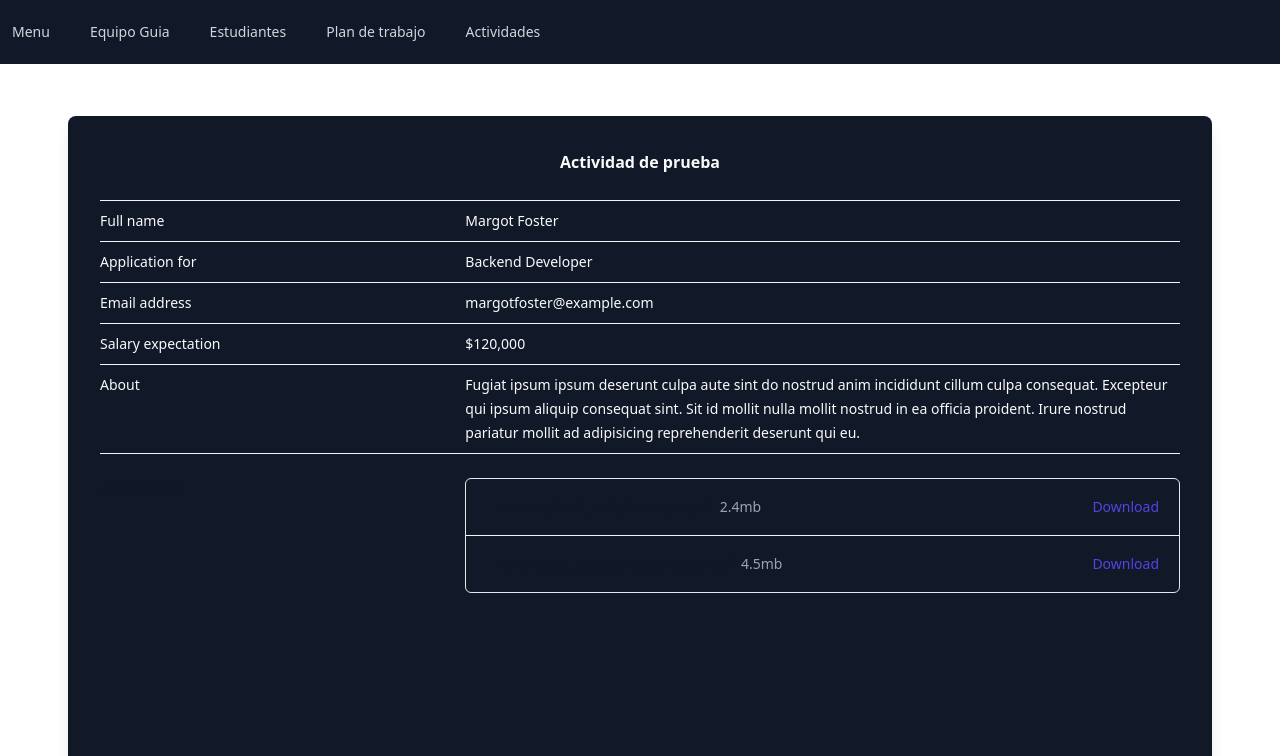
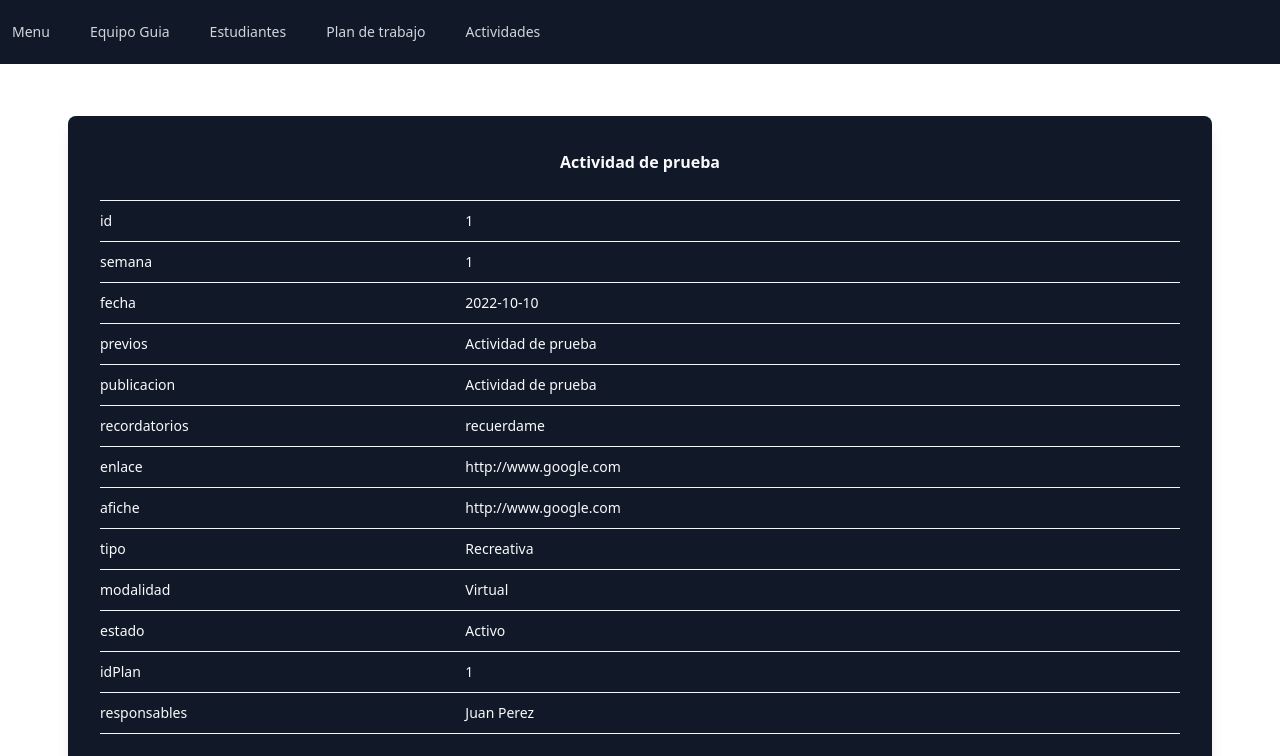
Before and after one commit to Willvillegas/Proyecto-DS-Equipo5, a React (Vite) app in the folder Client/: page /detalle-actividad in a window 1280 px wide. Shown: the top 756 px of the page. Built offline with nearby package versions, Linux system fonts and the light colour scheme.

Commit message:
chore: Update DetallesActividad page to display activity information dynamically

```diff
--- a/Client/src/Pages/DetallesActividad.jsx
+++ b/Client/src/Pages/DetallesActividad.jsx
@@ -5,23 +5,24 @@
 const DetallesActividad = () => {
 
     const [actividad, setActividad] = useState({});
-    //simulación de una actividad.
+
 
     useEffect(() => {
+        //simulación de una actividad (Json).
         const actividad = {
-            id:1,
-            semana:1,
-            fecha:"2022-10-10",
-            previos:"Actividad de prueba",
-            publicacion:"Actividad de prueba",
-            recordatorios: "recuerdame",
-            enlace: "http://www.google.com",
-            afiche: "http://www.google.com",
-            tipo: "Recreativa",
-            modalidad: "Virtual",
-            estado: "Activo",
-            idPlan: 1,
-            responsables: "Juan Perez"
+            "id":1,
+            "semana":1,
+            "fecha":"2022-10-10",
+            "previos":"Actividad de prueba",
+            "publicacion":"Actividad de prueba",
+            "recordatorios": "recuerdame",
+            "enlace": "http://www.google.com",
+            "afiche": "http://www.google.com",
+            "tipo": "Recreativa",
+            "modalidad": "Virtual",
+            "estado": "Activo",
+            "idPlan": 1,
+            "responsables": "Juan Perez"
         }
         setActividad(actividad);
     }, []);
@@ -35,30 +36,14 @@
                 </div>
                 <div className="mt-6 border-t border-gray-100">
                     <dl className="divide-y divide-gray-100">
-                    <div className="p-2 sm:grid sm:grid-cols-3 sm:gap-4 sm:px-0">
-                        <dt className="text-sm font-medium leading-6 text-gray-50">Full name</dt>
-                        <dd className="mt-1 text-sm leading-6 text-gray-50 sm:col-span-2 sm:mt-0">Margot Foster</dd>
-                    </div>
-                    <div className="p-2 sm:grid sm:grid-cols-3 sm:gap-4 sm:px-0">
-                        <dt className="text-sm font-medium leading-6 text-gray-50">Application for</dt>
-                        <dd className="mt-1 text-sm leading-6 text-gray-50 sm:col-span-2 sm:mt-0">Backend Developer</dd>
-                    </div>
-                    <div className="p-2 sm:grid sm:grid-cols-3 sm:gap-4 sm:px-0">
-                        <dt className="text-sm font-medium leading-6 text-gray-50">Email address</dt>
-                        <dd className="mt-1 text-sm leading-6 text-gray-50 sm:col-span-2 sm:mt-0">margotfoster@example.com</dd>
-                    </div>
-                    <div className="p-2 sm:grid sm:grid-cols-3 sm:gap-4 sm:px-0">
-                        <dt className="text-sm font-medium leading-6 text-gray-50">Salary expectation</dt>
-                        <dd className="mt-1 text-sm leading-6 text-gray-50 sm:col-span-2 sm:mt-0">$120,000</dd>
-                    </div>
-                    <div className="p-2 sm:grid sm:grid-cols-3 sm:gap-4 sm:px-0">
-                        <dt className="text-sm font-medium leading-6 text-gray-50">About</dt>
-                        <dd className="mt-1 text-sm leading-6 text-gray-50 sm:col-span-2 sm:mt-0">
-                        Fugiat ipsum ipsum deserunt culpa aute sint do nostrud anim incididunt cillum culpa consequat. Excepteur
-                        qui ipsum aliquip consequat sint. Sit id mollit nulla mollit nostrud in ea officia proident. Irure nostrud
-                        pariatur mollit ad adipisicing reprehenderit deserunt qui eu.
-                        </dd>
-                    </div>
+                        {/* Información de la actividad hacerlo en un map por medio de la variable actividad*/}
+                        {Object.entries(actividad).map(([key, value]) => (
+                            <div key={key} className="p-2 sm:grid sm:grid-cols-3 sm:gap-4 sm:px-0">
+                                <dt className="text-sm font-medium leading-6 text-gray-50">{key}</dt>
+                                <dd className="mt-1 text-sm leading-6 text-gray-50 sm:col-span-2 sm:mt-0">{value}</dd>
+                            </div>
+                        ))}
+
                     <div className="px-4 py-6 sm:grid sm:grid-cols-3 sm:gap-4 sm:px-0">
                         <dt className="text-sm font-medium leading-6 text-gray-900">Attachments</dt>
                         <dd className="mt-2 text-sm text-gray-900 sm:col-span-2 sm:mt-0">
```
